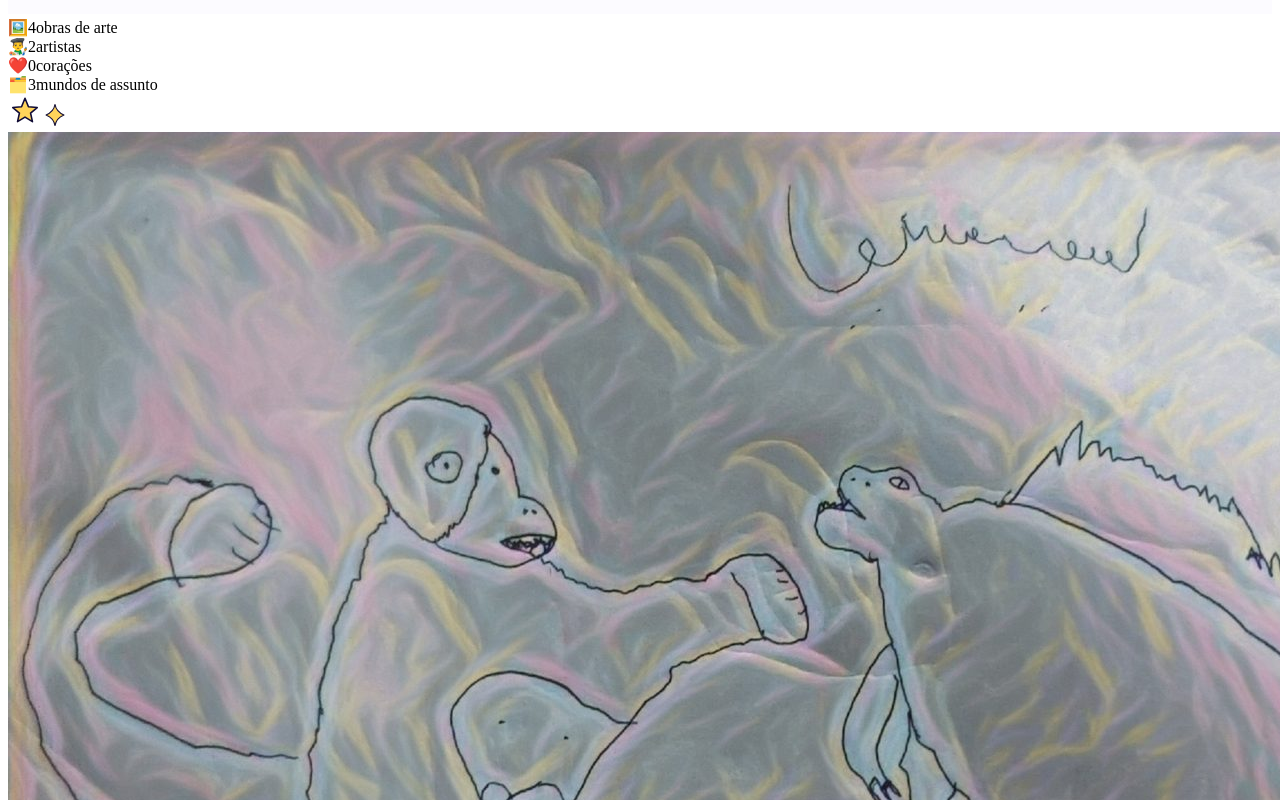
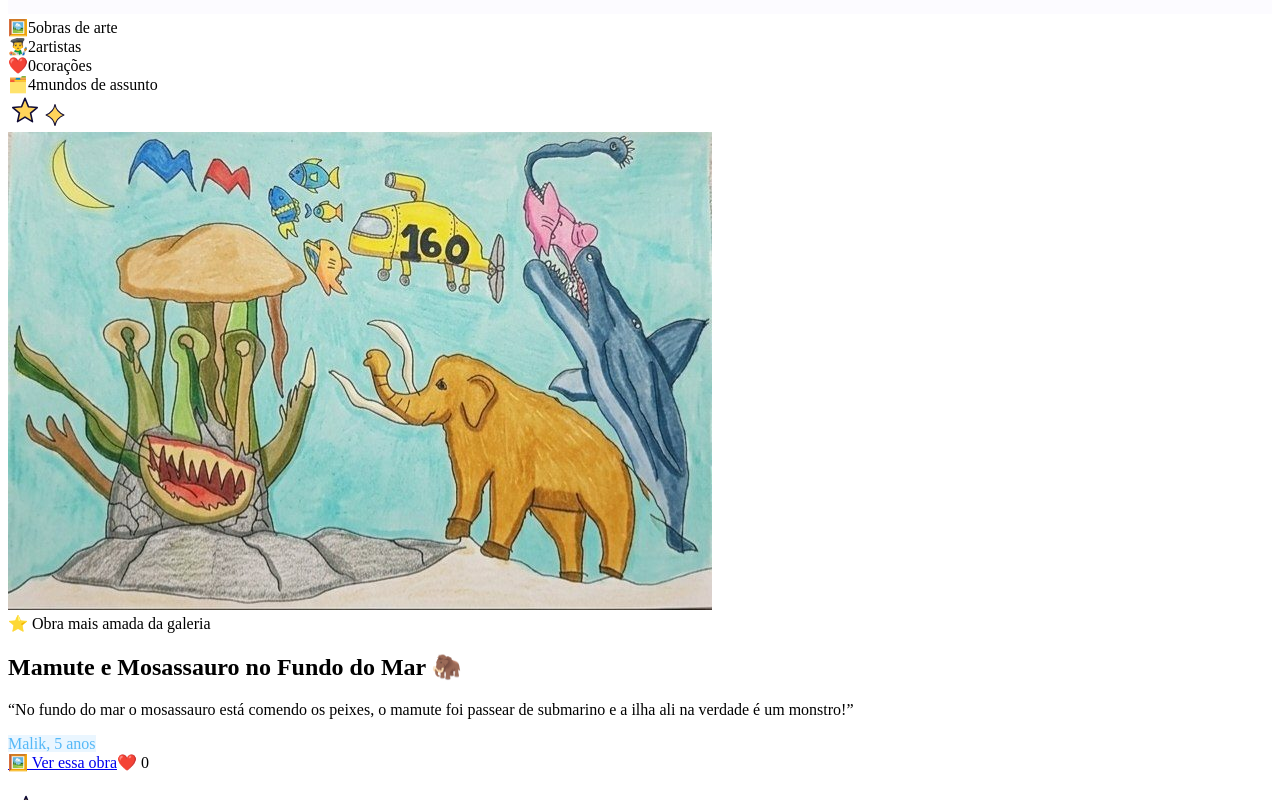
Before and after one commit to Abdallah0101/mini-artists, a React (Vite) app: page / in a window 1280 px wide. Shown: the part 4120-4920 px from the top of the page. Built offline with nearby package versions, Linux system fonts and the light colour scheme; the HTML template or start-up script is replaced by a standard one.

Commit message:
🎨 Nova obra de Malik: Mamute e Mosassauro no Fundo do Mar

```diff
--- a/src/data/artworks.ts
+++ b/src/data/artworks.ts
@@ -27,6 +27,18 @@ const base = import.meta.env.BASE_URL
 const img = (artist: string, file: string) => `${base}artworks/${artist}/${file}`
 
 export const artworks: Artwork[] = [
+  {
+    id: 'mlk-008',
+    slug: 'mamute-e-mosasauro-no-fundo-do-mar',
+    artistId: 'malik',
+    title: 'Mamute e Mosassauro no Fundo do Mar',
+    emoji: '🦣',
+    description: 'No fundo do mar o mosassauro está comendo os peixes, o mamute foi passear de submarino e a ilha ali na verdade é um monstro!',
+    category: 'Fundo do Mar 🐢',
+    image: img('malik', 'mamute-e-mosasauro-no-fundo-do-mar.jpg'),
+    createdAt: '2026-09-25',
+    likes: 0,
+  },
   {
     id: 'mlk-007',
     slug: 'a-luta-do-macaco-e-godzilla',
```
Also changed, not shown: public/artworks/malik/mamute-e-mosasauro-no-fundo-do-mar.jpg (added).
